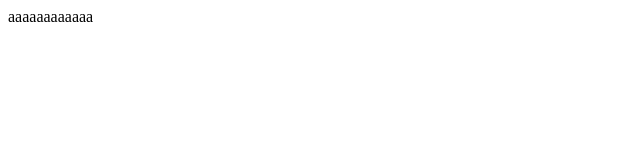
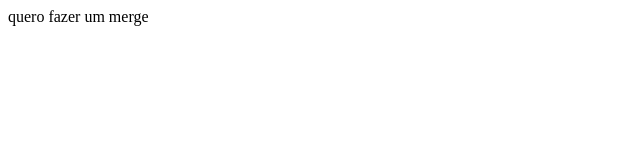
Before and after one commit to aoskfaposf/avaliacao, a plain HTML site: page index.html in a window 1280 px wide. Shown: the full height of the page, 0-640 px from the left. Drawn offline with Linux system fonts and the light colour scheme.

Commit message:
quero mergear

```diff
--- a/index.html
+++ b/index.html
@@ -8,7 +8,7 @@
 </head>
 <body>
     <script>
-     document.write('aaaaaaaaaaaa')
+     document.write('quero fazer um merge')
     </script>
 </body>
 </html>
```
